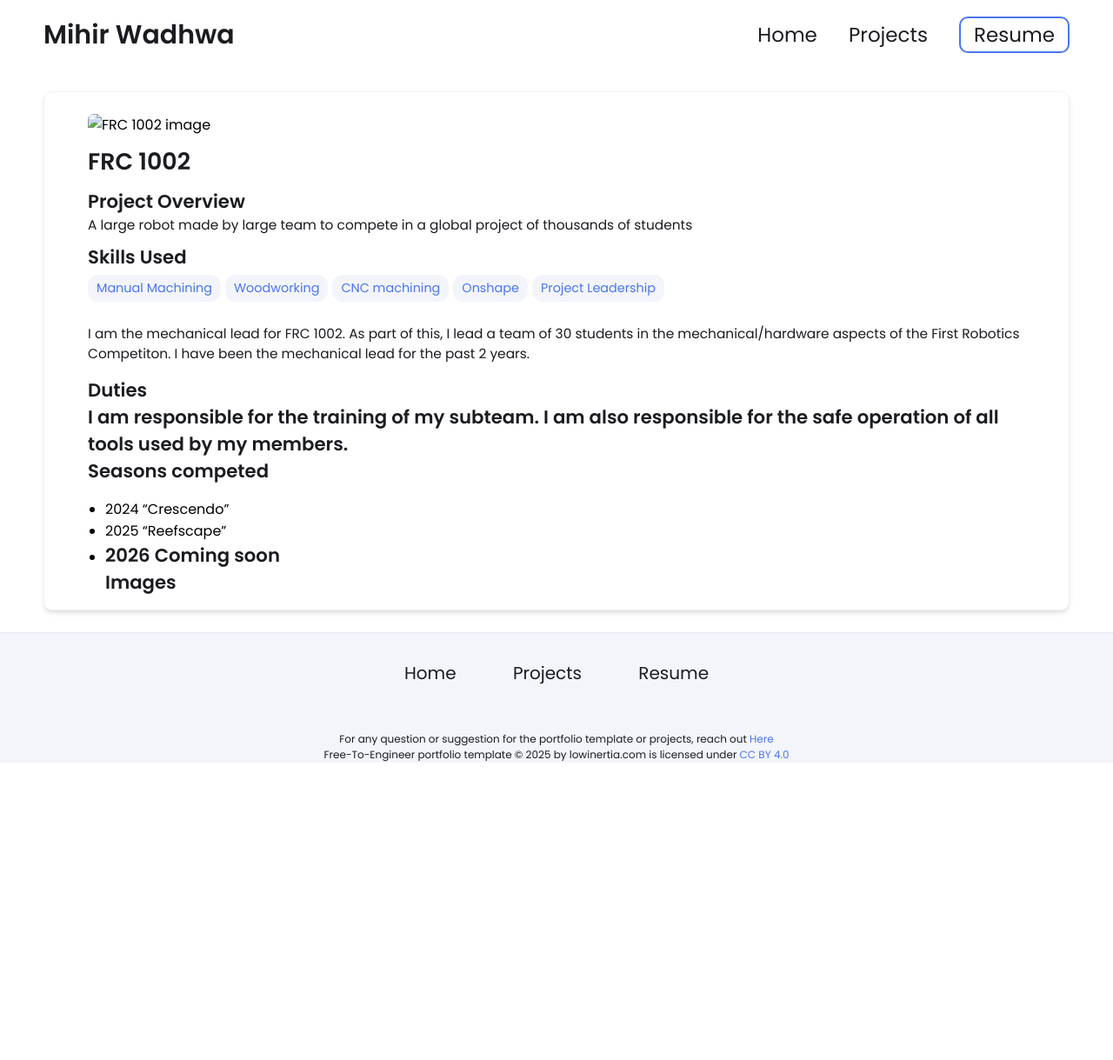
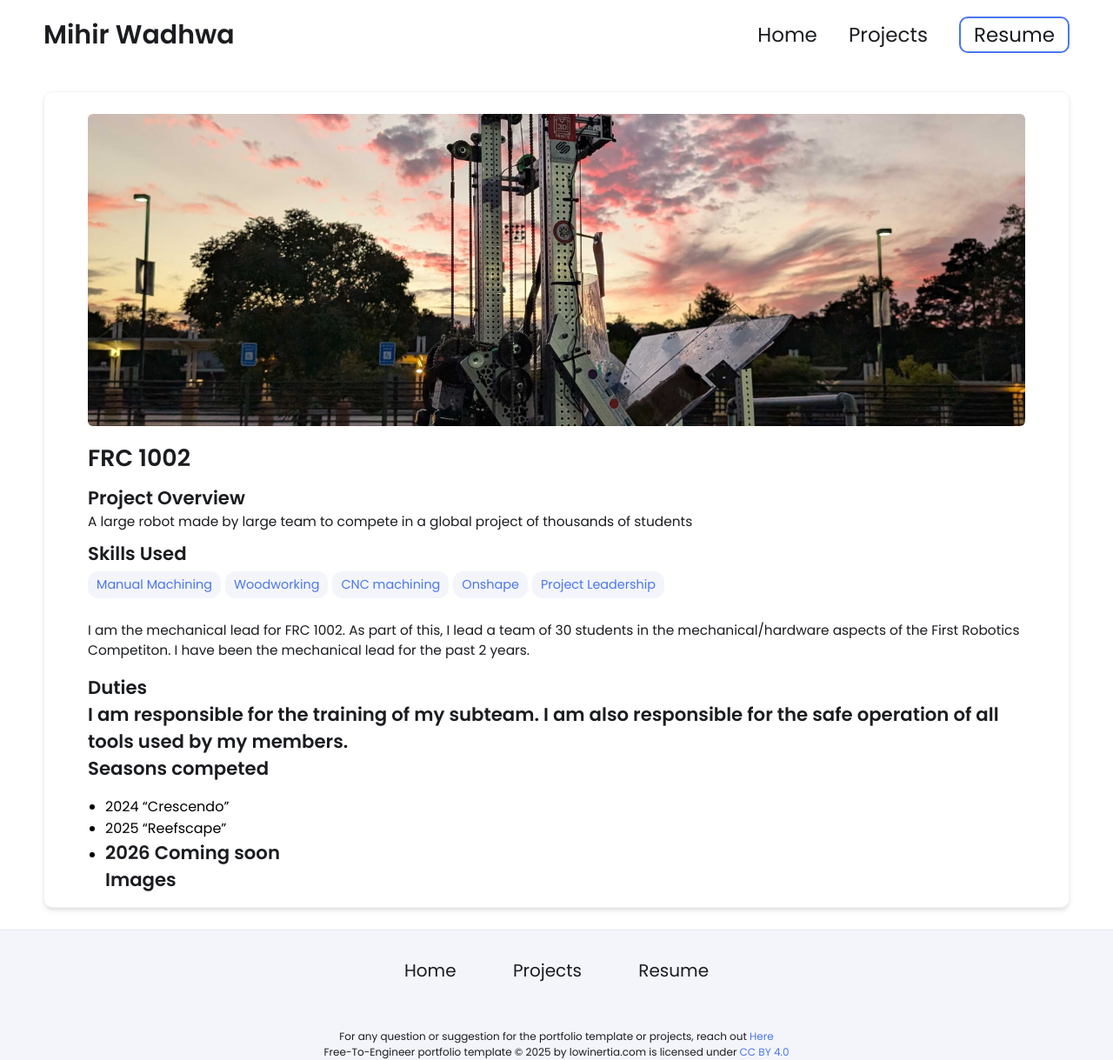
Before and after one commit to mihirwadhwa27/mihirwadhwa27.github.io, a Jekyll site: the page built from _projects/frc1002/index.md, in a window 1280 px wide. Shown: the whole page at 87% size. Built offline with Jekyll 4.4.1, drawn with Linux system fonts in a browser that asks for light colours; before the commit the page ends 900 px from its top, so only the background shows below that.

Commit message:
Update index.md

```diff
--- a/_projects/frc1002/index.md
+++ b/_projects/frc1002/index.md
@@ -8,7 +8,7 @@ skills:
 - CNC machining
 - Onshape
 - Project Leadership
-main-image: /Top collection.jpg
+main-image: /photos/pxl_20251004_233039853.jpg
 ---
 I am the mechanical lead for FRC 1002. As part of this, I lead a team of 30 students in the mechanical/hardware aspects of the First Robotics Competiton. I have been the mechanical lead for the past 2 years.
 ## Duties
```
